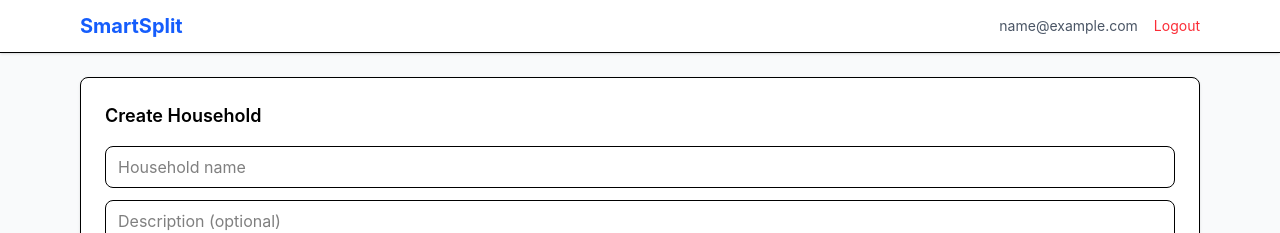
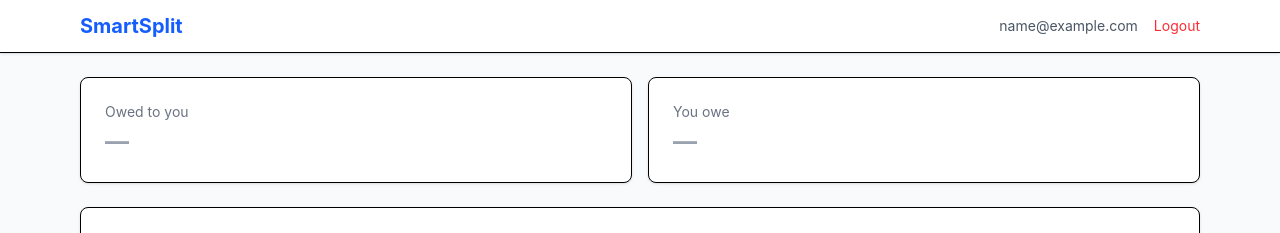
Before and after one commit to jorge-santoss/smartsplit-app, a React (Vite) app in the folder frontend/: page /dashboard in a window 1280 px wide. Shown: the top 233 px of the page. Built offline with nearby package versions, Linux system fonts and the light colour scheme; no server answers; sample sign-in values are in the browser's storage.

Commit message:
Add balance summary display to DashboardPage

```diff
--- a/frontend/src/pages/DashboardPage.jsx
+++ b/frontend/src/pages/DashboardPage.jsx
@@ -5,6 +5,7 @@ import AppLayout from '../layouts/AppLayout';
 import { SkeletonCard } from '../components/Skeleton';
 import { useToast } from '../components/Toast';
 import * as householdApi from '../api/householdApi';
+import * as balanceApi from '../api/balanceApi';
 
 export default function DashboardPage() {
   const navigate = useNavigate();
@@ -16,6 +17,11 @@ export default function DashboardPage() {
   const { data: households, isLoading } = useQuery({
     queryKey: ['households'],
     queryFn: () => householdApi.list().then((r) => r.data),
+  });
+
+  const { data: summary } = useQuery({
+    queryKey: ['balanceSummary'],
+    queryFn: () => balanceApi.getSummary().then((r) => r.data),
   });
 
   const deleteMutation = useMutation({
@@ -52,6 +58,21 @@ export default function DashboardPage() {
   return (
     <AppLayout>
       <div className="space-y-6">
+        <div className="grid grid-cols-1 sm:grid-cols-2 gap-4">
+          <div className="bg-white p-6 rounded-lg shadow-sm border">
+            <p className="text-sm text-gray-500 mb-1">Owed to you</p>
+            <p className={`text-2xl font-bold ${summary?.totalOwedToMe > 0 ? 'text-green-600' : 'text-gray-400'}`}>
+              {summary ? `$${summary.totalOwedToMe.toFixed(2)}` : '—'}
+            </p>
+          </div>
+          <div className="bg-white p-6 rounded-lg shadow-sm border">
+            <p className="text-sm text-gray-500 mb-1">You owe</p>
+            <p className={`text-2xl font-bold ${summary?.totalIOwe > 0 ? 'text-red-600' : 'text-gray-400'}`}>
+              {summary ? `$${summary.totalIOwe.toFixed(2)}` : '—'}
+            </p>
+          </div>
+        </div>
+
         <div className="bg-white p-6 rounded-lg shadow-sm border">
           <h2 className="text-lg font-semibold mb-4">Create Household</h2>
           <form onSubmit={handleCreate} className="space-y-3">
```
